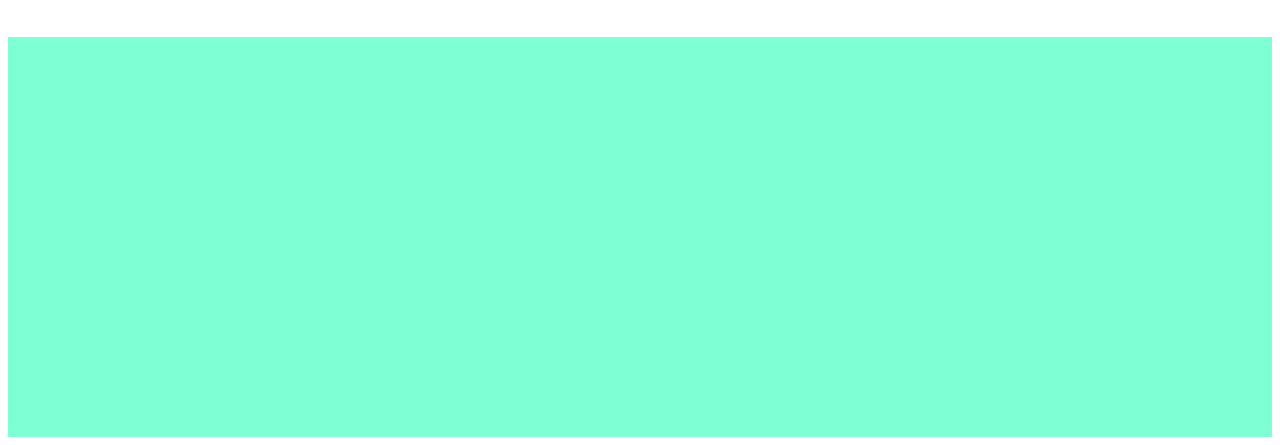
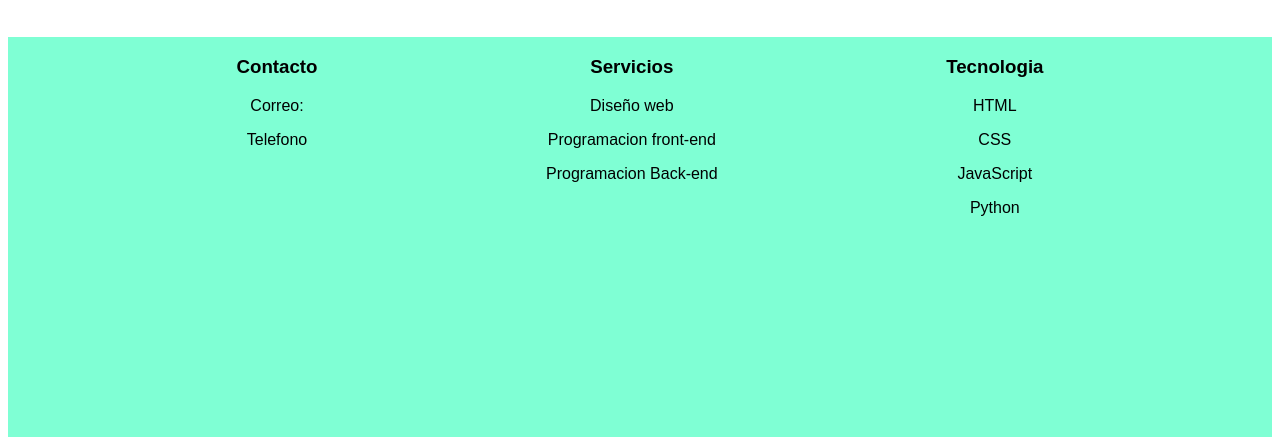
Before and after one commit to dstorresla-crypto/Landing-page, a plain HTML site: page index.html in a window 1280 px wide. Shown: the part 1158-1603 px from the top of the page. Drawn offline with Linux system fonts and the light colour scheme.

Commit message:
tercer commit

```diff
--- a/index.html
+++ b/index.html
@@ -23,6 +23,27 @@
 
     <footer>
 
+        <div class="pie_de_pagina">
+            <h3>Contacto</h3>
+            <p>Correo:</p>
+            <p>Telefono</p>
+        </div>
+
+        <div class="pie_de_pagina">
+            <h3>Servicios</h3>
+            <p>Diseño web</p>
+            <p>Programacion front-end</p>
+            <p>Programacion Back-end</p>
+        </div>
+
+        <div class="pie_de_pagina">
+            <h3>Tecnologia</h3>
+            <p>HTML</p>
+            <p>CSS</p>
+            <p>JavaScript</p>
+            <p>Python</p>
+        </div>
+
     </footer>
 </body>
 </html>
--- a/style.css
+++ b/style.css
@@ -52,8 +52,16 @@
 }
 
 footer{
+    display: flex;
+    justify-content: space-evenly;
+    align-items: start;
     background-color: aquamarine;
     margin-top: 40px;
     width: 100%;
     height: 400px;
 }
+.pie_de_pagina{
+    text-align: center;
+    font-family: Arial, Helvetica, sans-serif;
+    color: black;
+}
```
